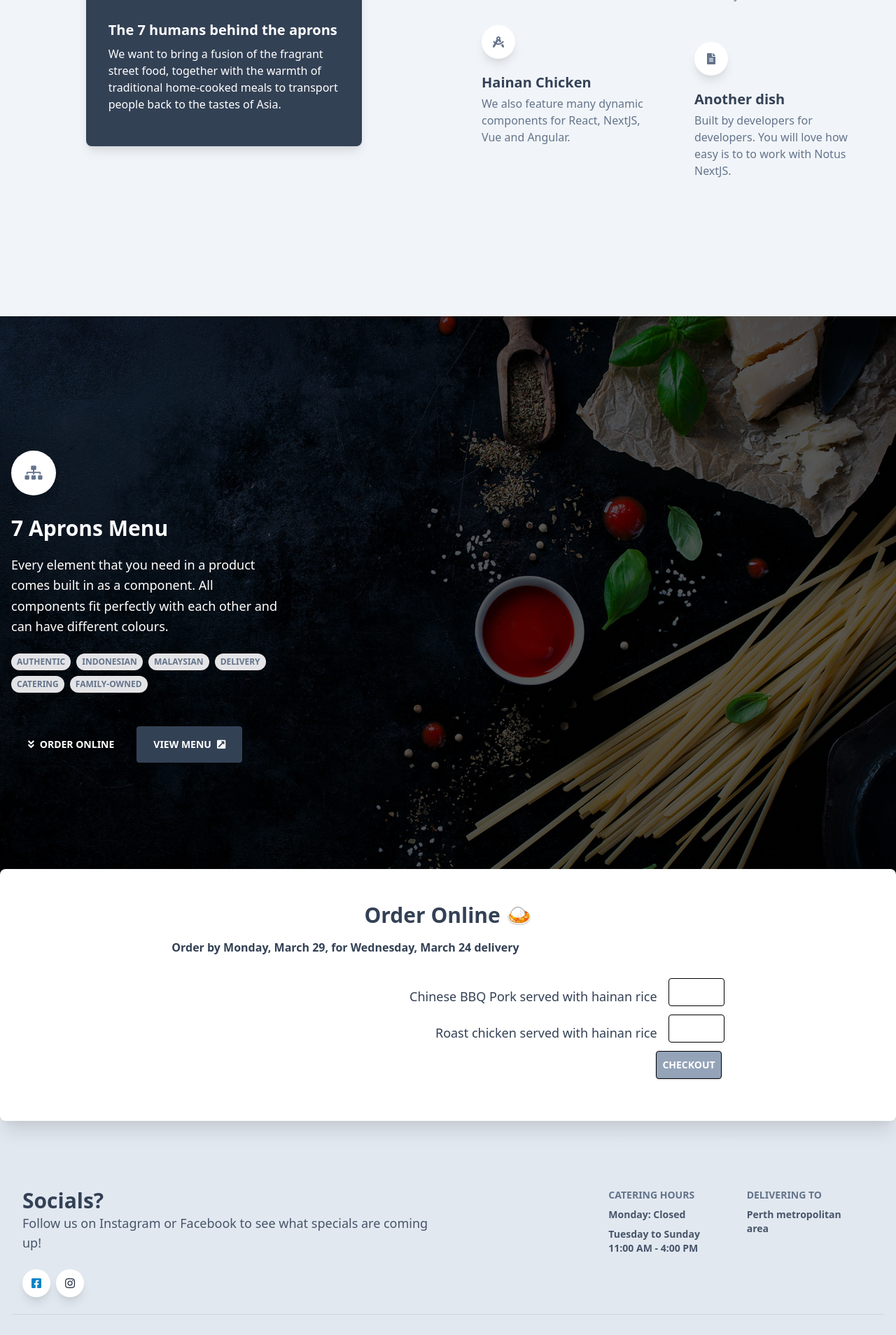
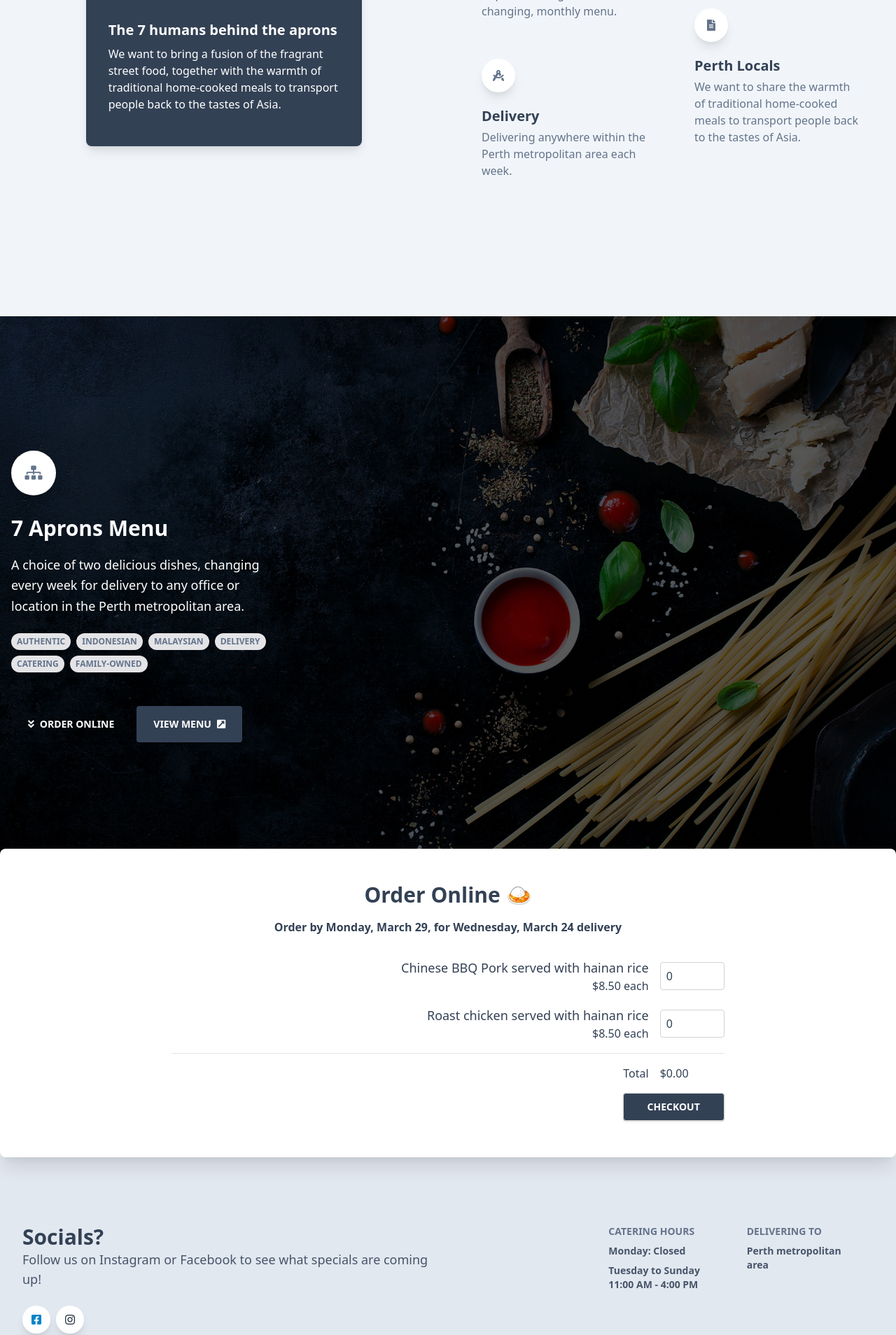
Before and after one commit to timeitel/7aprons-next, a Next.js app: page / in a window 1280 px wide. Shown: the part 1220-3128 px from the top of the page at 70% size. Built offline with nearby package versions, Linux system fonts and the light colour scheme.

Commit message:
wip: update copy

```diff
--- a/components/Footers/Footer.js
+++ b/components/Footers/Footer.js
@@ -31,18 +31,27 @@ export default function Footer() {
               up!
             </h5>
             <div className="mt-6 lg:mb-0 mb-6">
-              <button
-                className="bg-white text-lightBlue-600 shadow-lg font-normal h-10 w-10 items-center justify-center align-center rounded-full outline-none focus:outline-none mr-2"
-                type="button"
+              <a
+                target="_blank"
+                rel="noreferrer"
+                href="https://en-gb.facebook.com/sevenaprons.sevenaprons.7"
               >
+                <button className="bg-white text-lightBlue-600 shadow-lg font-normal h-10 w-10 items-center justify-center align-center rounded-full outline-none focus:outline-none mr-2">
                   <i className="fab fa-facebook-square"></i>
                 </button>
+              </a>
+              <a
+                target="_blank"
+                rel="noreferrer"
+                href="https://instagram.com/sevenaprons?igshid=o28eudxnpi9p"
+              >
                 <button
                   className="bg-white text-blueGray-800 shadow-lg font-normal h-10 w-10 items-center justify-center align-center rounded-full outline-none focus:outline-none mr-2"
                   type="button"
                 >
                   <i className="fab fa-instagram"></i>
                 </button>
+              </a>
             </div>
           </div>
           <div className="w-full lg:w-6/12 px-4">
@@ -52,21 +61,12 @@ export default function Footer() {
                   Catering Hours
                 </span>
                 <ul className="list-unstyled">
-                  <li>
-                    <a
-                      className="text-blueGray-600 hover:text-blueGray-800 font-semibold block pb-2 text-sm"
-                      href="https://www.creative-tim.com/presentation?ref=nnjs-footer"
-                    >
+                  <li className="text-blueGray-600 hover:text-blueGray-800 font-semibold block pb-2 text-sm">
                     Monday: Closed
-                    </a>
                   </li>
-                  <li>
-                    <a
-                      className="text-blueGray-600 hover:text-blueGray-800 font-semibold block pb-2 text-sm"
-                      href="https://blog.creative-tim.com?ref=nnjs-footer"
-                    >
-                      Tuesday to Sunday 11:00 AM - 4:00 PM
-                    </a>
+                  <li className="text-blueGray-600 hover:text-blueGray-800 font-semibold block pb-2 text-sm">
+                    Tuesday to Sunday
+                    <br /> 11:00 AM - 4:00 PM
                   </li>
                 </ul>
               </div>
@@ -75,13 +75,8 @@ export default function Footer() {
                   Delivering to
                 </span>
                 <ul className="list-unstyled">
-                  <li>
-                    <a
-                      className="text-blueGray-600 hover:text-blueGray-800 font-semibold block pb-2 text-sm"
-                      href="https://github.com/creativetimofficial/notus-nextjs/blob/main/LICENSE.md?ref=nnjs-footer"
-                    >
+                  <li className="text-blueGray-600 hover:text-blueGray-800 font-semibold block pb-2 text-sm">
                     Perth metropolitan area
-                    </a>
                   </li>
                 </ul>
               </div>
--- a/components/OnlineOrder/OnlineOrder.js
+++ b/components/OnlineOrder/OnlineOrder.js
@@ -1,4 +1,5 @@
 import { useForm } from "react-hook-form";
+import { useState } from "react";
 import styled from "styled-components";
 
 const Form = styled.form`
@@ -8,9 +9,8 @@ const Form = styled.form`
   align-items: flex-start;
 
   input {
-    border: 1px solid black;
+    border: 1px solid lightgray;
     border-radius: 4px;
-    margin-bottom: 12px;
     height: 40px;
     padding: 2px 8px;
   }
@@ -34,40 +34,69 @@ const FormGroup = styled.div`
   }
 
   input {
-    width: 80px;
+    width: 92px;
   }
 `;
 
 export default function OnlineOrder() {
   const { register, handleSubmit, errors } = useForm();
   const onSubmit = (data) => console.log(data);
+  const [dishOne, setDishOne] = useState(0);
+  const [dishTwo, setDishTwo] = useState(0);
 
   return (
     <>
       <Form onSubmit={handleSubmit(onSubmit)}>
-        <h4 className="font-bold mb-8">
-          Order by Monday, March 29, for Wednesday, March 24 delivery
-        </h4>
-        <FormGroup>
-          <label className="text-lg font-medium mr-4">
-            Chinese BBQ Pork served with hainan rice
-          </label>
-          <input type="number" min="0" max="100" />
+        <FormGroup className="mb-4">
+          <div className="flex flex-col items-end mr-4">
+            <label className="text-lg font-medium">
+              Chinese BBQ Pork served with hainan rice
+            </label>
+            <label>$8.50 each</label>
+          </div>
+          <input
+            required
+            value={dishOne}
+            onChange={(e) => setDishOne(e.target.value)}
+            type="number"
+            min="0"
+            max="100"
+          />
         </FormGroup>
 
         <FormGroup>
-          <label className="text-lg font-medium mr-4">
-            Roast chicken served with hainan rice
-          </label>
-          <input type="number" min="0" max="100" />
+          <div className="flex flex-col items-end mr-4">
+            <label className="text-lg font-medium">
+              Roast chicken served with hainan rice
+            </label>
+            <label>$8.50 each</label>
+          </div>
+          <input
+            required
+            value={dishTwo}
+            onChange={(e) => setDishTwo(e.target.value)}
+            type="number"
+            min="0"
+            max="100"
+          />
         </FormGroup>
+        <hr className="border-black mt-4 text-center text-2xl w-full" />
 
-        {errors.exampleRequired && <span>This field is required</span>}
+        <div className="flex justify-end w-full my-4">
+          <label className="text-md font-medium mr-4">Total</label>
+          <div style={{ width: 92, textAlign: "start" }}>
+            {(dishOne * 8.5 + dishTwo * 8.5).toLocaleString("en-US", {
+              style: "currency",
+              currency: "USD",
+            })}
+          </div>
+        </div>
 
         <input
-          className="flex cursor-pointer ml-auto items-center whitespace-nowrap text-white font-bold px-6 rounded outline-none focus:outline-none mr-1 mb-1 bg-blueGray-400 active:bg-blueGray-500 uppercase text-sm shadow hover:shadow-lg ease-linear transition-all duration-150"
+          className="flex cursor-pointer ml-auto items-center justify-center whitespace-nowrap text-white font-bold px-6 rounded outline-none focus:outline-none mb-1 bg-blueGray-700 active:bg-blueGray-600 active:bg-blueGray-500 uppercase text-sm shadow hover:shadow-lg ease-linear transition-all duration-150"
           type="submit"
           value="Checkout"
+          style={{ width: 145 }}
         />
       </Form>
     </>
--- a/pages/index.js
+++ b/pages/index.js
@@ -130,11 +130,12 @@ export default function Index() {
                         <i className="fas fa-sitemap"></i>
                       </div>
                       <h6 className="text-xl mb-1 font-semibold">
-                        Beef Rendang
+                        Signature Dishes
                       </h6>
                       <p className="mb-4 text-blueGray-500">
-                        Notus NextJS comes with a huge number of Fully Coded CSS
-                        components.
+                        From Javanese, to Hainan, to peanut satay sauce. All
+                        varieties of Asian dishes can be found at 7Aprons
+                        throughout the changing, monthly menu.
                       </p>
                     </div>
                   </div>
@@ -143,12 +144,10 @@ export default function Index() {
                       <div className="text-blueGray-500 p-3 text-center inline-flex items-center justify-center w-12 h-12 mb-5 shadow-lg rounded-full bg-white">
                         <i className="fas fa-drafting-compass"></i>
                       </div>
-                      <h6 className="text-xl mb-1 font-semibold">
-                        Hainan Chicken
-                      </h6>
+                      <h6 className="text-xl mb-1 font-semibold">Delivery</h6>
                       <p className="mb-4 text-blueGray-500">
-                        We also feature many dynamic components for React,
-                        NextJS, Vue and Angular.
+                        Delivering anywhere within the Perth metropolitan area
+                        each week.
                       </p>
                     </div>
                   </div>
@@ -159,10 +158,9 @@ export default function Index() {
                       <div className="text-blueGray-500 p-3 text-center inline-flex items-center justify-center w-12 h-12 mb-5 shadow-lg rounded-full bg-white">
                         <i className="fas fa-newspaper"></i>
                       </div>
-                      <h6 className="text-xl mb-1 font-semibold">Javanese</h6>
+                      <h6 className="text-xl mb-1 font-semibold">Catering</h6>
                       <p className="mb-4 text-blueGray-500">
-                        This extension also comes with 3 sample pages. They are
-                        fully coded so you can start working instantly.
+                        Contact us for catering and food options.
                       </p>
                     </div>
                   </div>
@@ -172,11 +170,11 @@ export default function Index() {
                         <i className="fas fa-file-alt"></i>
                       </div>
                       <h6 className="text-xl mb-1 font-semibold">
-                        Another dish
+                        Perth Locals
                       </h6>
                       <p className="mb-4 text-blueGray-500">
-                        Built by developers for developers. You will love how
-                        easy is to to work with Notus NextJS.
+                        We want to share the warmth of traditional home-cooked
+                        meals to transport people back to the tastes of Asia.
                       </p>
                     </div>
                   </div>
@@ -198,9 +196,9 @@ export default function Index() {
                 7 Aprons Menu
               </h3>
               <p className="text-lg font-light leading-relaxed mt-4 mb-4 text-white">
-                Every element that you need in a product comes built in as a
-                component. All components fit perfectly with each other and can
-                have different colours.
+                A choice of two delicious dishes, changing every week for
+                delivery to any office or location in the Perth metropolitan
+                area.{" "}
               </p>
               <div className="block pb-6">
                 <span className="text-xs font-semibold inline-block py-1 px-2 uppercase rounded-full text-blueGray-500 bg-gray-200 uppercase last:mr-0 mr-2 mt-2">
@@ -279,6 +277,9 @@ export default function Index() {
               <h3 id="order" className="font-semibold mb-4 text-3xl">
                 Order Online 🍛
               </h3>
+              <h4 className="font-bold mb-8">
+                Order by Monday, March 29, for Wednesday, March 24 delivery
+              </h4>
               <OrderOnline />
             </div>
           </div>
```
Lines whose indentation alone changed are shown as unchanged.
